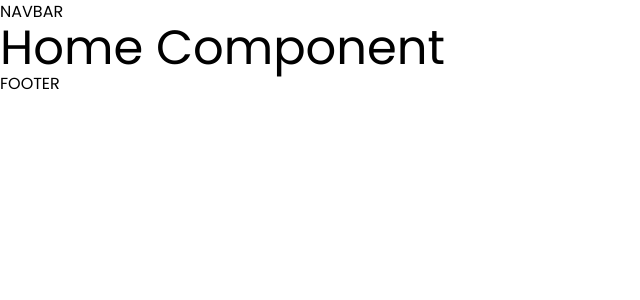
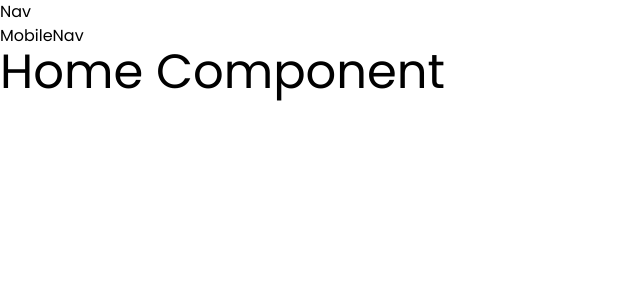
Before and after one commit to emmeiwhite/travel-exploration, a Next.js app: page / in a window 1280 px wide. Shown: the top 300 px of the page, without its empty margins (0-640 px from the left). Built offline with nearby package versions, Linux system fonts and the light colour scheme.

Commit message:
nav --- in process

```diff
--- a/app/layout.tsx
+++ b/app/layout.tsx
@@ -1,6 +1,7 @@
 import { Poppins } from 'next/font/google'
 import './globals.css'
 import { Metadata } from 'next'
+import ResponsiveNav from '@/components/Home/Navbar/ResponsiveNav'
 
 const font = Poppins({
   weight: ['100', '200', '300', '400', '500', '600', '700', '800', '900'],
@@ -16,9 +17,8 @@ export default function RootLayout({ children }: Readonly<{ children: React.Reac
   return (
     <html lang="en">
       <body className={`${font.className} antialiased`}>
-        <nav>NAVBAR</nav>
+        <ResponsiveNav />
         {children}
-        <footer>FOOTER</footer>
       </body>
     </html>
   )
--- a/components/Home/Home.tsx
+++ b/components/Home/Home.tsx
@@ -1,3 +1,3 @@
 export default function Home() {
-  return <div>Home Component</div>
+  return <div className="overall-hidden">Home Component</div>
 }
--- /dev/null
+++ b/components/Home/Navbar/MobileNav.tsx
@@ -0,0 +1,3 @@
+export default function MobileNav() {
+  return <div>MobileNav</div>
+}
--- /dev/null
+++ b/components/Home/Navbar/Nav.tsx
@@ -0,0 +1,3 @@
+export default function Nav() {
+  return <div>Nav</div>
+}
--- /dev/null
+++ b/components/Home/Navbar/ResponsiveNav.tsx
@@ -0,0 +1,11 @@
+import MobileNav from './MobileNav'
+import Nav from './Nav'
+
+export default function ResponsiveNav() {
+  return (
+    <div>
+      <Nav />
+      <MobileNav />
+    </div>
+  )
+}
```
